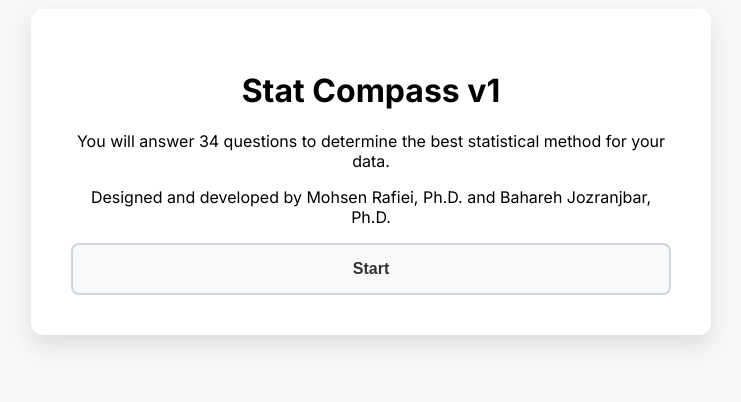
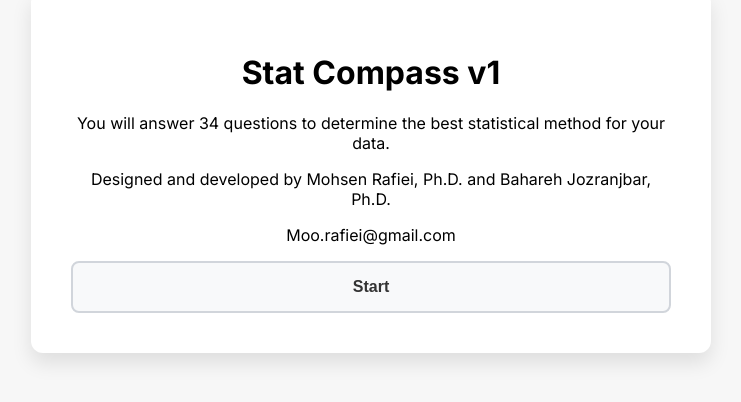
Before and after one commit to mohsen-rafiei/Smart_stat-frontend, a React (Create React App) app: page / in a window 1280 px wide. Shown: the part 228-630 px from the top of the page, without its empty margins (269-1010 px from the left). Built offline with nearby package versions, Linux system fonts and the light colour scheme.

Commit message:
UXHFQuestionnaire.js

```diff
--- a/src/UXHFQuestionnaire.js
+++ b/src/UXHFQuestionnaire.js
@@ -95,6 +95,7 @@ export default function UXHFQuestionnaire() {
           <h1>Stat Compass v1</h1>
           <p>You will answer 34 questions to determine the best statistical method for your data.</p>
           <p className="credits">Designed and developed by Mohsen Rafiei, Ph.D. and Bahareh Jozranjbar, Ph.D.</p>
+          <p className="credits">Moo.rafiei@gmail.com</p>
           <button className="start-button" onClick={startQuiz}>Start</button>
         </div>
       ) : (
```
